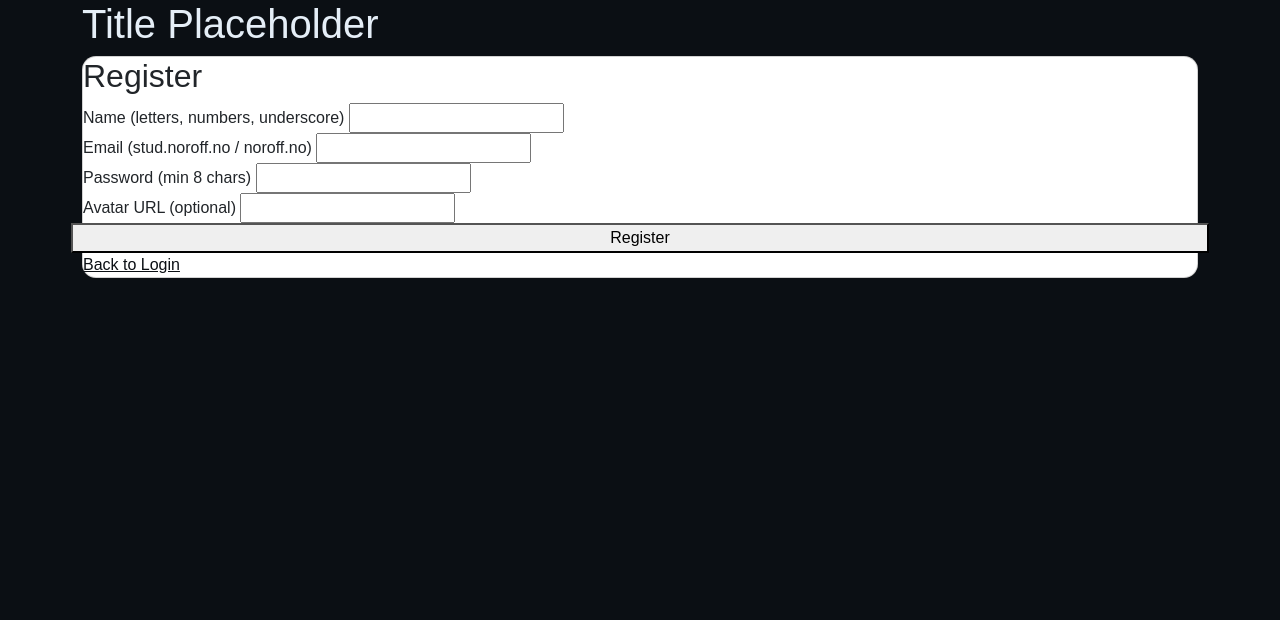
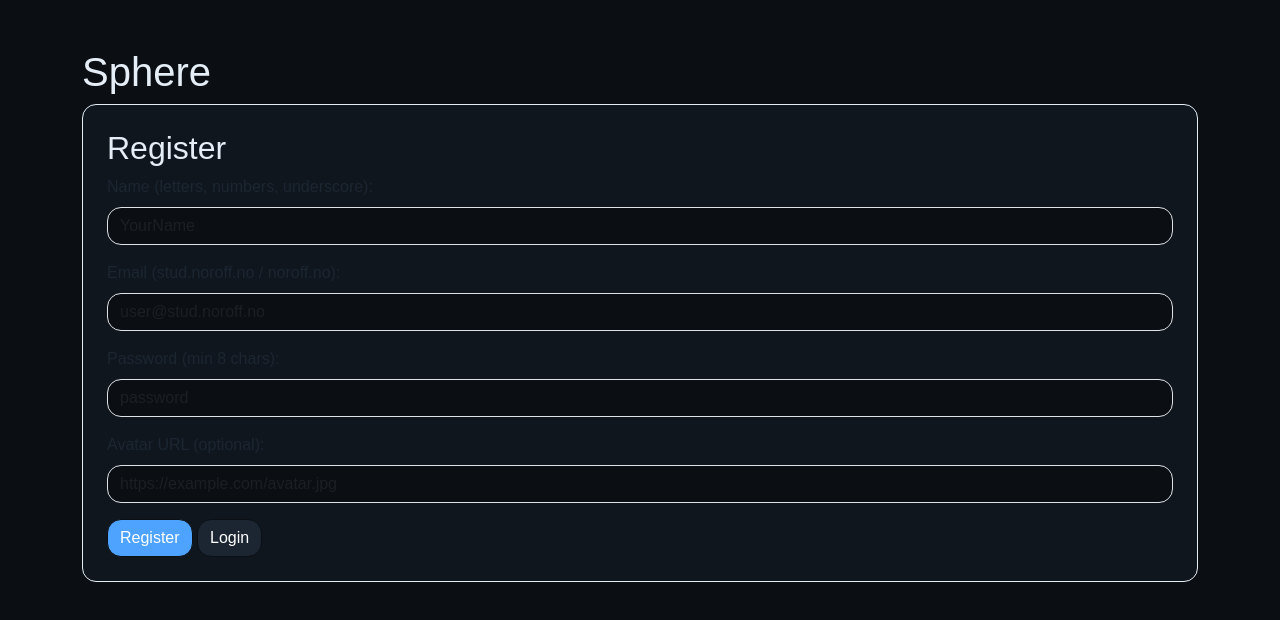
Before and after one commit to Amf1b1an/JS2-CA, a website with bundled scripts: page pages/register.html in a window 1280 px wide. Built offline with nearby package versions, Linux system fonts and the light colour scheme.

Commit message:
fixing register

```diff
--- a/pages/register.html
+++ b/pages/register.html
@@ -1,49 +1,79 @@
-<!DOCTYPE html>
+<!doctype html>
 <html lang="en">
   <head>
     <meta charset="UTF-8" />
     <meta name="viewport" content="width=device-width, initial-scale=1.0" />
-    <title>Sphere - registration</title>
+    <title>Sphere - Registration</title>
     <link rel="stylesheet" href="../styles/css/styles.css" />
   </head>
-  <body>
+  <body class="bg-primary">
     <div class="container">
-      <h1>Title Placeholder</h1>
-      <div class="card">
-        <h2>Register</h2>
-        <form id="registerForm" class="form">
-          <div class="form-row">
-            <label>Name (letters, numbers, underscore)</label>
+      <h1 class="py-2.5 pt-5 text-light">Sphere</h1>
+      <div class="container bg-secondary rounded p-4 border border-light">
+        <h2 class="text-light">Register</h2>
+        <form id="registerForm" class="custom-form">
+          <div class="mb-3">
+            <label for="name" class="form-label text-info"
+              >Name (letters, numbers, underscore):</label
+            >
             <input
-              class="input"
+              class="form-control bg-primary text-light"
               type="text"
+              id="name"
               name="name"
               required
               pattern="^[A-Za-z0-9_]+$"
+              placeholder="YourName"
             />
           </div>
-          <div class="form-row">
-            <label>Email (stud.noroff.no / noroff.no)</label>
-            <input class="input" type="email" name="email" required />
+
+          <div class="mb-3">
+            <label for="email" class="form-label text-info"
+              >Email (stud.noroff.no / noroff.no):</label
+            >
+            <input
+              class="form-control bg-primary text-light"
+              type="email"
+              id="email"
+              name="email"
+              required
+              placeholder="user@stud.noroff.no"
+            />
           </div>
-          <div class="form-row">
-            <label>Password (min 8 chars)</label>
+
+          <div class="mb-3">
+            <label for="password" class="form-label text-info"
+              >Password (min 8 chars):</label
+            >
             <input
-              class="input"
+              class="form-control bg-primary text-light"
               type="password"
+              id="password"
               name="password"
               required
               minlength="8"
+              placeholder="password"
             />
           </div>
-          <div class="form-row">
-            <label>Avatar URL (optional)</label>
-            <input class="input" type="url" name="avatar" />
+
+          <div class="mb-3">
+            <label for="avatar" class="form-label text-info"
+              >Avatar URL (optional):</label
+            >
+            <input
+              class="form-control bg-primary text-light"
+              type="url"
+              id="avatar"
+              name="avatar"
+              placeholder="https://example.com/avatar.jpg"
+            />
           </div>
-          <div class="row">
-            <button class="button primary" type="submit">Register</button>
-            <a class="button" href="./login.html">Back to Login</a>
-          </div>
+
+          <button class="btn btn-primary bg-success" type="submit">
+            Register
+          </button>
+          <a class="btn btn-primary bg-info" href="./login.html">Login</a>
+
           <p id="registerError" class="badge hidden"></p>
         </form>
       </div>
```
Also changed, not shown: pages/login.html (+1 -0 lines).
